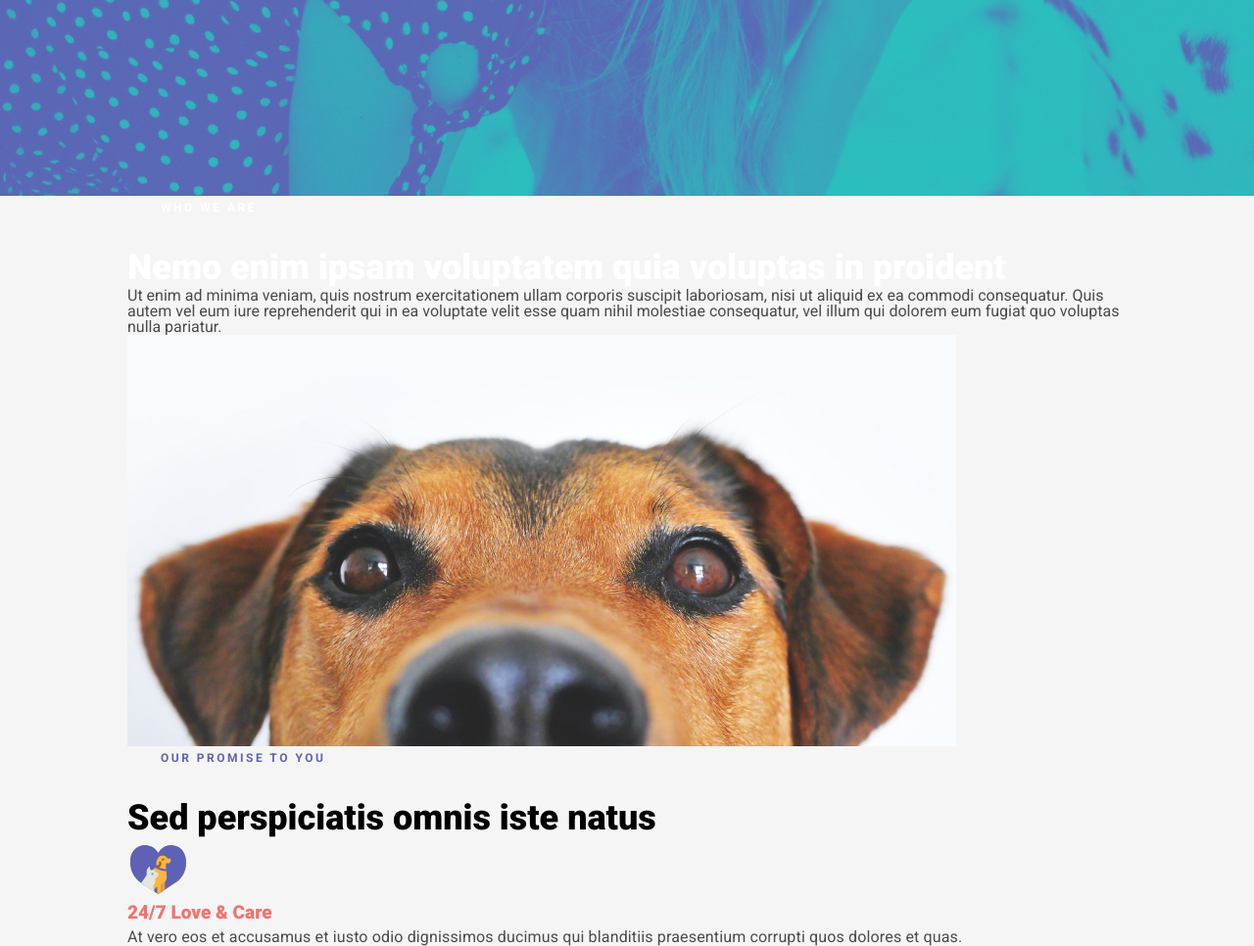
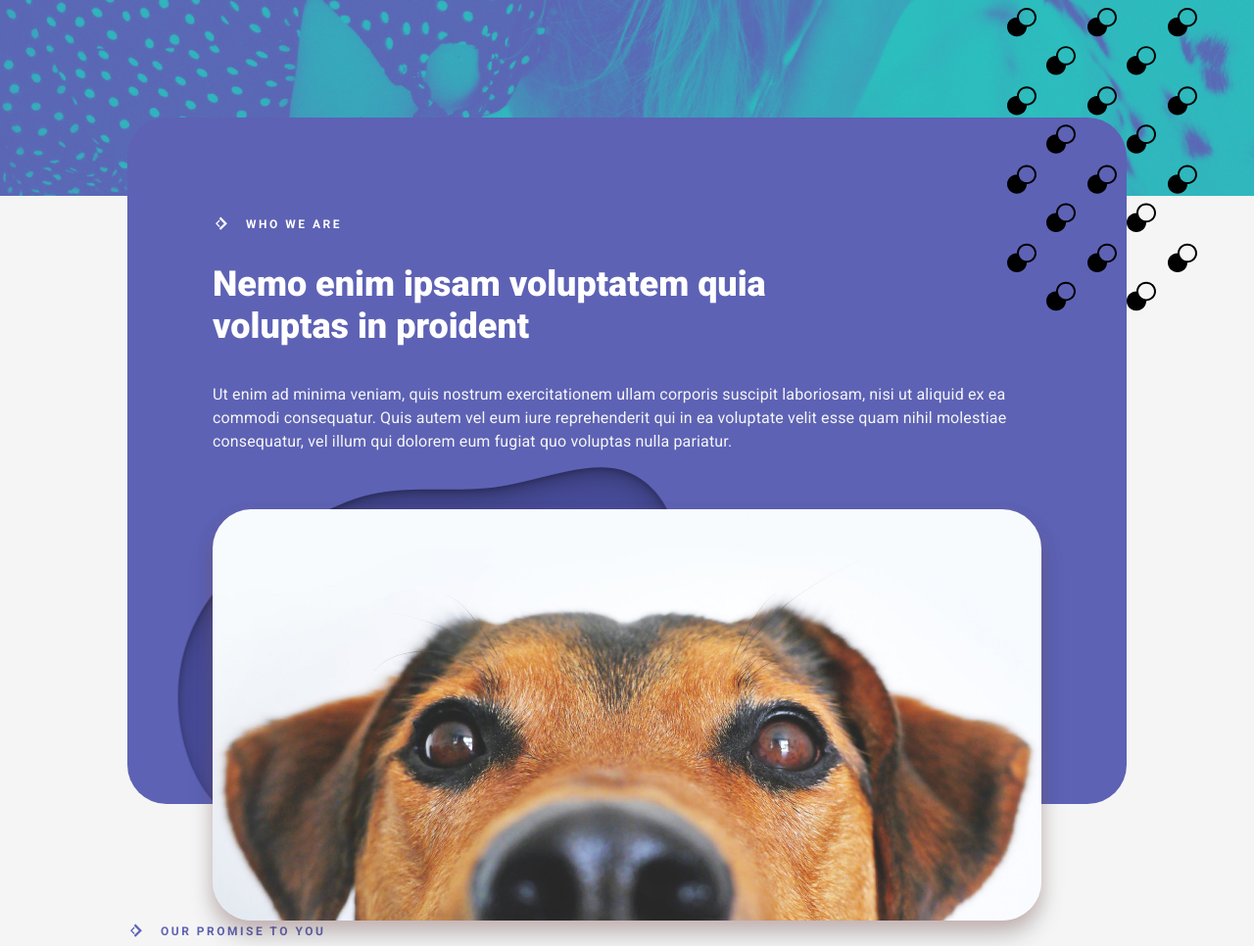
Before and after one commit to dreamsoundx/doggie-daycare, a plain HTML site: page index.html in a window 1280 px wide. Shown: the part 600-1566 px from the top of the page at 98% size. Drawn offline with Linux system fonts and the light colour scheme.

Commit message:
feat: finish who-we-are scss

```diff
--- a/css/style.scss
+++ b/css/style.scss
@@ -39,7 +39,7 @@ body {
     text-transform: uppercase;
     color: #5d62b5;
     padding: 0px 0px 0px 34px;
-    background: url('../assets/mainpage/promise/icons/title-icon.svg') -3px -2px
+    background: url('../assets/promise/icons/title-icon.svg') -3px -2px
       no-repeat;
     &:not(:last-child) {
       margin-bottom: 28px;
@@ -48,7 +48,7 @@ body {
 
     &_white {
       color: #ffffff;
-      background: url('../assets/mainpage/who-we-are/icons/title-icon_white.svg') -3px -2px
+      background: url('../assets/who-we-are/icons/title-icon_white.svg') -3px -2px
         no-repeat;
     }
   }
@@ -118,8 +118,6 @@ body {
   // .offer__container
 
   &__container {
-    // display: flex;
-    // flex-direction: column;
   }
 
   // .offer__content
@@ -151,6 +149,7 @@ body {
 }
 
 .who-we-are {
+  padding: 0px 0px 118px 0px;
   // .who-we-are__container
 
   &__container {
@@ -159,11 +158,40 @@ body {
   // .who-we-are__content
 
   &__content {
+    position: relative;
+    margin: -7.8% 0px 0px 0px;
+    border-radius: 40px;
+    padding: 97px 87px 1px 87px;
+    background-color: #5d62b5;
+    &::before {
+      content: '';
+      top: 100%;
+      position: absolute;
+      right: 50%;
+      width: 51.3%;
+      height: 53%;
+      transform: translate(11%, 0);
+      margin: -33.7% 0px 0px 0px;
+      background: url('../assets/who-we-are/img/decor.png') 0 0 / 100% no-repeat;
+    }
+    &::after {
+      content: '';
+      position: absolute;
+      top: 0;
+      left: 50%;
+      width: 19.7%;
+      height: 100%;
+      margin: -11% 0px 0px 38%;
+      background: url('../assets/who-we-are/icons/stylize-circles.svg') 0 0 /
+        100% no-repeat;
+    }
   }
 
   // .who-we-are__header
 
   &__header {
+    position: relative;
+    margin: 0px 0px 37px 0px;
   }
 
   // .who-we-are__label
@@ -174,21 +202,35 @@ body {
   // .who-we-are__item
 
   &__item {
+    max-width: 583px;
   }
 
   // .who-we-are__text
 
   &__text {
+    position: relative;
+    line-height: 150%;
+    letter-spacing: 0.15px;
+    color: #f5f5f5;
+    &:not(:last-child) {
+      margin: 0px 0px 57px 0px;
+    }
   }
 
   // .who-we-are__image
 
   &__image {
+    position: relative;
+    margin: 0px 0px -14.2% 0px;
   }
 
   // .who-we-are__img
 
   &__img {
+    max-width: 100%;
+    border-radius: 40px;
+    box-shadow: 0px 8px 16px rgba(161, 92, 92, 0.24),
+      0px 16px 24px rgba(38, 38, 38, 0.2);
   }
 }
 
```
Also changed, not shown: css/style.css.
